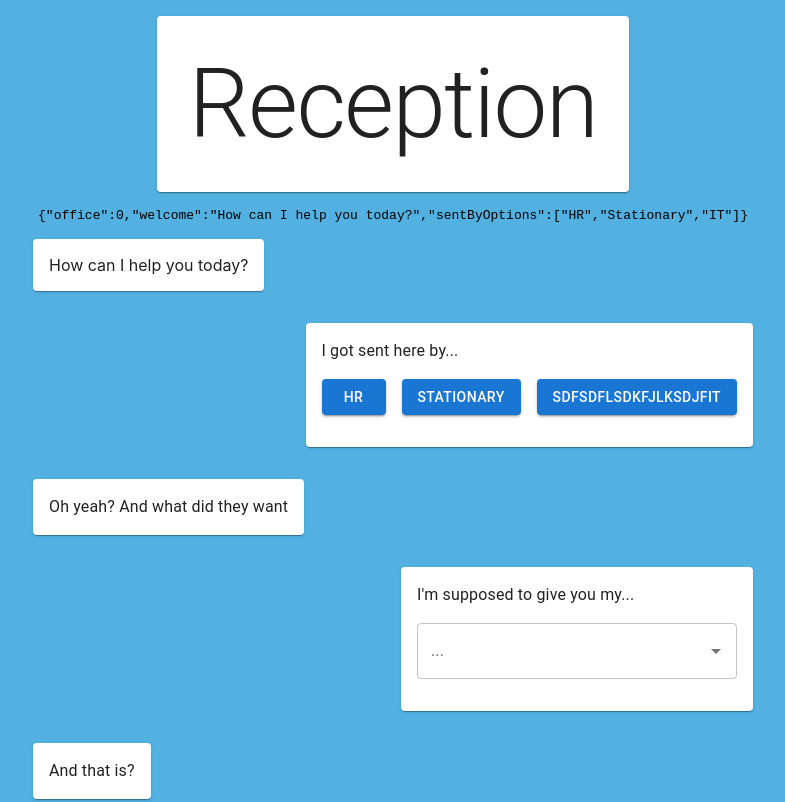
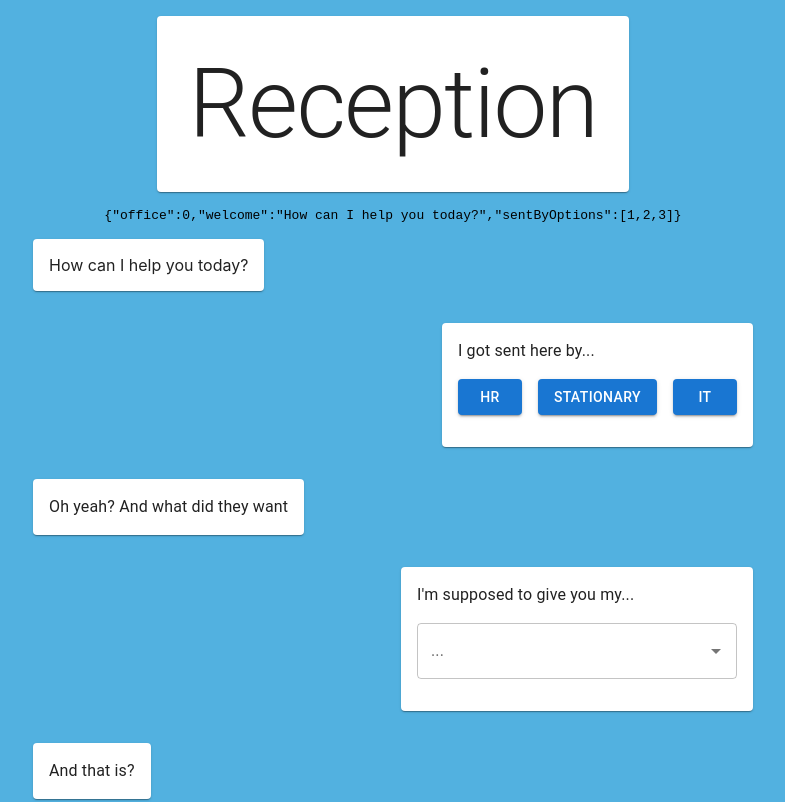
Before and after one commit to eedrah/bureaucracy, a React (Vite) app in the folder bureaucracy/: page /#/ in a window 1280 px wide. Shown: the top 802 px of the page, without its empty margins (247-1032 px from the left). Built offline with nearby package versions, Linux system fonts and the light colour scheme.

Commit message:
get first question working

```diff
--- a/bureaucracy/src/hooks/useOffice.ts
+++ b/bureaucracy/src/hooks/useOffice.ts
@@ -16,16 +16,16 @@ enum QuestionStage {
   Leaving,
 }
 
-function getSentByOptionsFor(office: Offices) {
-  return Object.keys(Offices)
-    .filter((k) => isNaN(Number(k)))
-    .filter((o) => o !== Offices[office])
+function getSentByOptionsFor(office: Offices): Offices[] {
+  return Object.values(Offices)
+    .filter((v) => !isNaN(Number(v)))
+    .filter((o) => o !== office) as Offices[]
 }
 
 type State = {
   office: Offices
   welcome: string
-  sentByOptions: string[]
+  sentByOptions: Offices[]
   sentBy: Offices | undefined
   sentByResponse: string | undefined
   withData: string | undefined
@@ -72,7 +72,11 @@ const useOffice = (office: Offices) => {
 
   return {
     state,
-    sentBy: (office: Offices) => dispatch({ type: ActionKind.SentBy, office }),
+    sentBy: (office: Offices) =>
+      dispatch({
+        type: ActionKind.SentBy,
+        office,
+      }),
   }
 }
 
--- a/bureaucracy/src/views/Office.tsx
+++ b/bureaucracy/src/views/Office.tsx
@@ -27,14 +27,20 @@ const Office = ({ office }: { office: Offices }) => {
 
       <Message from="me">
         {state.sentBy ? (
-          <Typography>I got sent here by {state.sentBy}</Typography>
+          <Typography>I got sent here by {Offices[state.sentBy]}</Typography>
         ) : (
           <>
             <Typography>I got sent here by...</Typography>
             <Stack css={{ margin: '1rem 0' }} direction="row" spacing={2}>
-              <Button variant="contained">HR</Button>
-              <Button variant="contained">Stationary</Button>
-              <Button variant="contained">sdfsdflsdkfjlksdjfIT</Button>
+              {state.sentByOptions.map((option) => (
+                <Button
+                  key={option}
+                  variant="contained"
+                  onClick={() => sentBy(option)}
+                >
+                  {Offices[option]}
+                </Button>
+              ))}
             </Stack>
           </>
         )}
```
